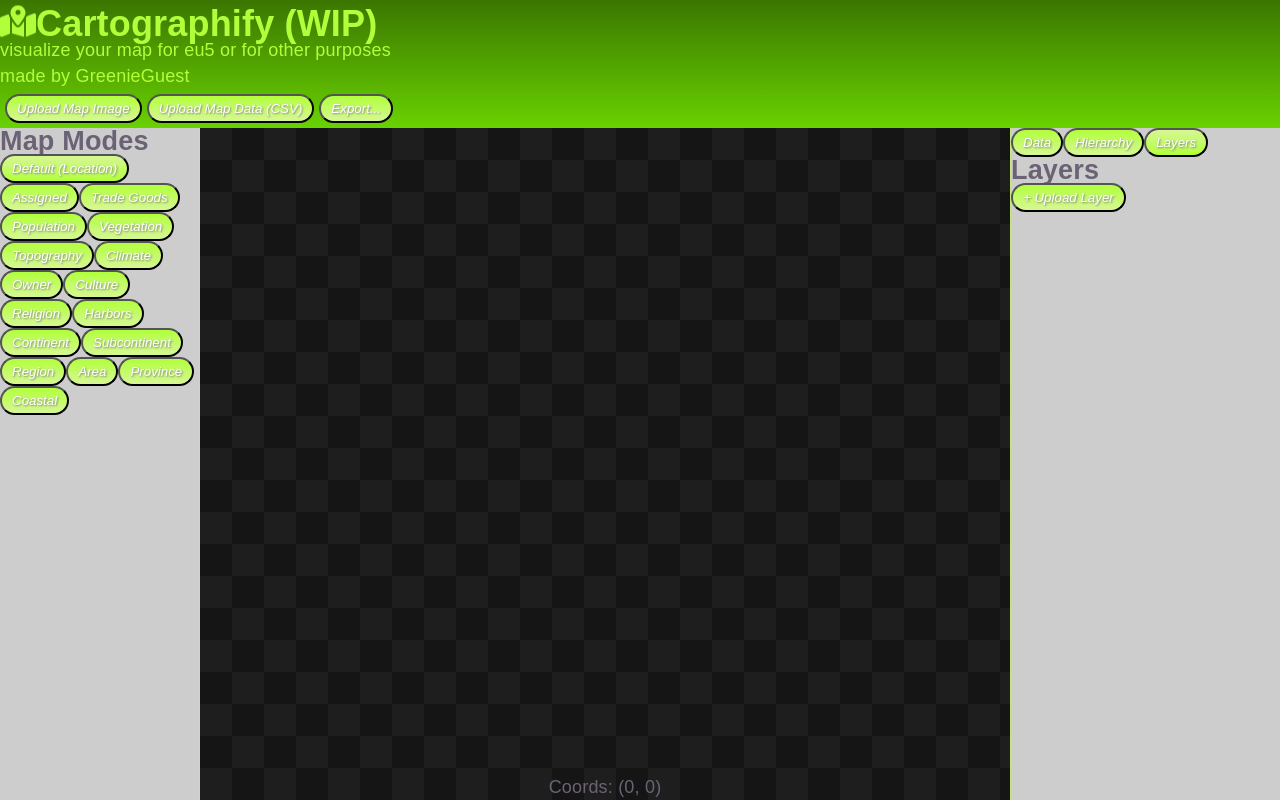
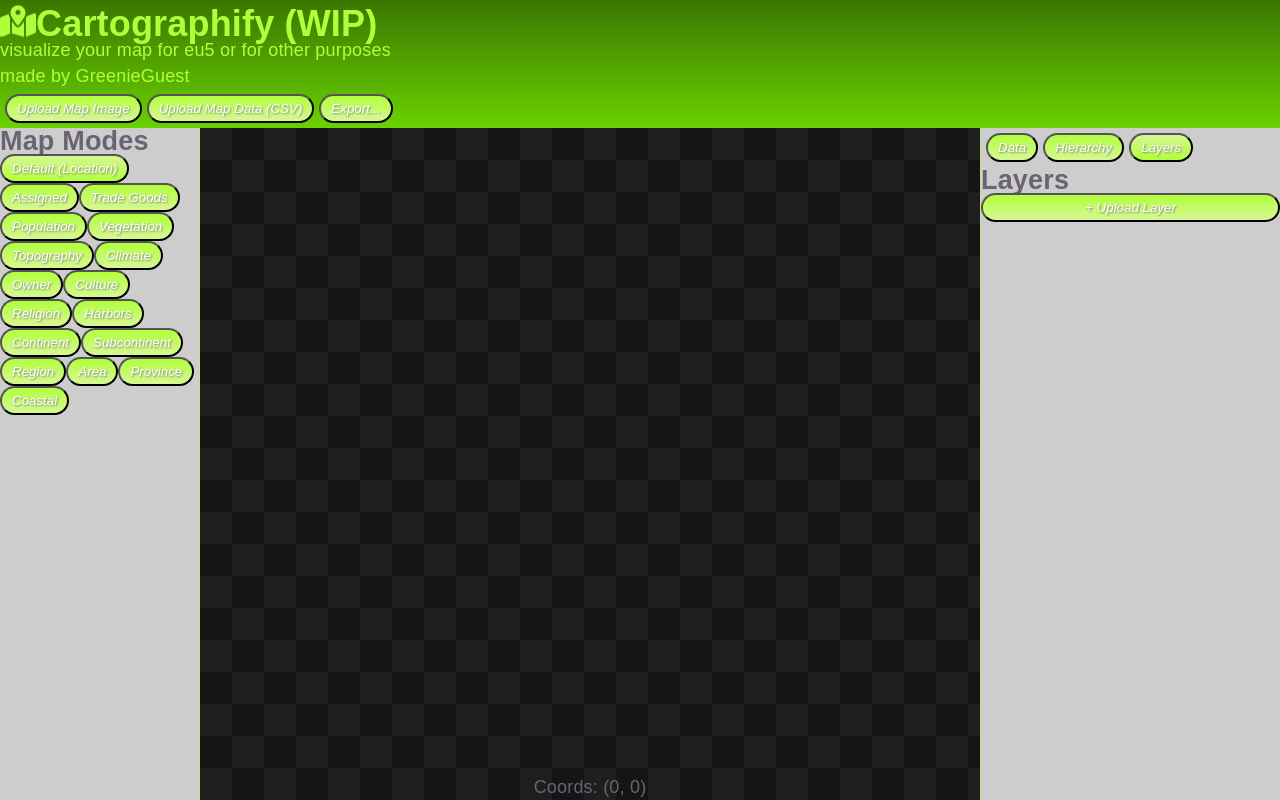
Before and after one commit to GreenieGuest/cartographify, a React (Vite) app: page / in a window 1280 px wide. Both pictures are taken after a click on the button "Layers". Built offline with nearby package versions, Linux system fonts and the light colour scheme.

Commit message:
style: overflow

```diff
--- a/src/App.css
+++ b/src/App.css
@@ -66,6 +66,7 @@ header {
 .content-wrapper {
   display: flex;
   flex: 1;
+  min-height: 0;
 }
 
 .left-sidebar {
@@ -76,8 +77,12 @@ header {
 
 .right-sidebar {
   border-left: 1px solid var(--accent-border);
-  width: 270px;
+  width: 300px;
   background-color: var(--sidebar-bg);
+  display: flex;
+  overflow: hidden;
+  min-height: 0; /* REQUIRED */
+  flex-direction: column;
 }
 
 .shell {
@@ -145,6 +150,21 @@ label {
   padding: 5px;
   margin: 5px;
   border-radius: 12px;
+  display: flex;
+  flex-direction: column;
+}
+
+.layers-panel {
+  display: flex;
+  flex-direction: column;
+  flex: 1;
+  min-height: 0; /* REQUIRED */
+}
+
+.scrollable-box {
+  flex: 1;
+  overflow-y: auto;
+  min-height: 0;
 }
 
 .export-menu {
--- a/src/components/Sidebar.jsx
+++ b/src/components/Sidebar.jsx
@@ -35,11 +35,12 @@ function LayersPanel() {
     }
 
     return (
-        <div>
+        <div className='layers-panel'>
             <button onClick={()=>uploadMapButton.current?.click()}>
             + Upload Layer
             </button>
             <input type="file" ref={uploadMapButton} accept="image/*" style={{display: 'none'}} onChange={handleMapUpload}/>
+            <div className="scrollable-box">
             {layers.map((layer, index) => (
                 <div key={layer.key} className='layer-container'>
                     <div className="layer-heading">
@@ -68,6 +69,7 @@ function LayersPanel() {
                     </div>
                 </div>
             ))}
+            </div>
         </div>
     )
 }
@@ -77,6 +79,7 @@ export default function Sidebar() {
 
     return (
         <aside className="right-sidebar">
+            <div className='buttons-flex'>
             {SECTIONS.map((section) => (
                 <button
                     key={section}
@@ -84,6 +87,7 @@ export default function Sidebar() {
                     className={currentSection === section ? 'active' : ''}
                 >{section}</button>
             ))}
+            </div>
             <h1>{currentSection}</h1>
             {currentSection === 'Layers' && <LayersPanel />}
         </aside>
```
